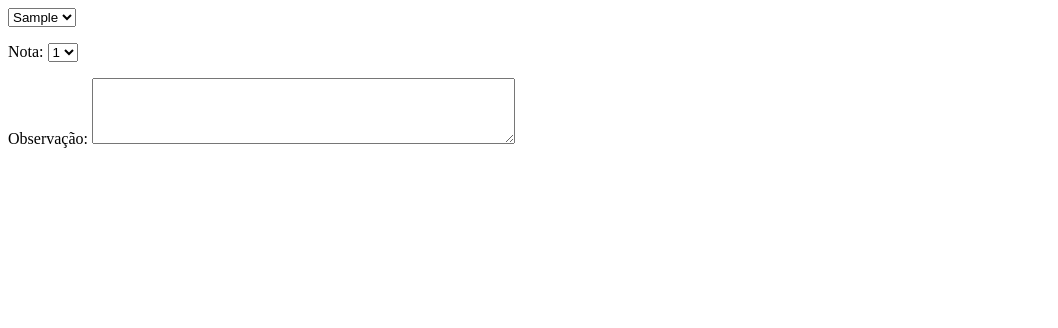
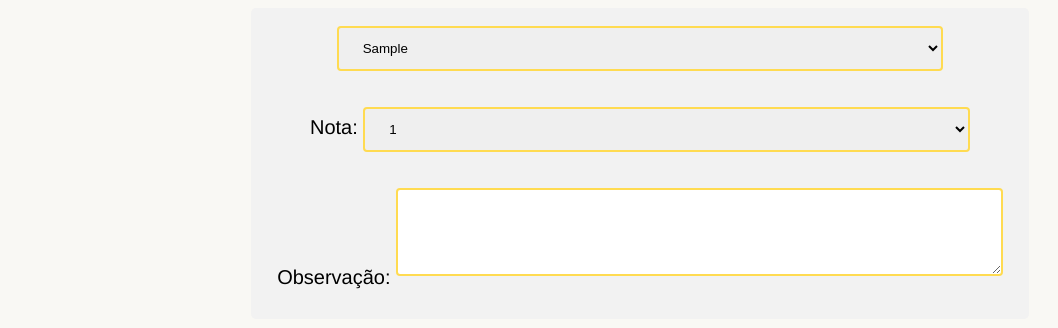
Before and after one commit to andreceratti/TopazioWeb, a PHP site: page /avaliacao/cadastrar.php in a window 1280 px wide. Shown: the top 328 px of the page, without its empty margins (0-1058 px from the left). Run offline with PHP 8.4, Linux system fonts and the light colour scheme; tables that the repository leaves empty or names only in its code hold one stand-in row (values such as "Sample post").

Commit message:
Aplicando css a cadastrar avaliação, correção de pesquisar, style teve textarea acrescentada.

```diff
--- a/avaliacao/cadastrar.php
+++ b/avaliacao/cadastrar.php
@@ -1,13 +1,20 @@
 <!DOCTYPE html>
 <html>
     <head>
+        <meta charset="utf-8">
         <?php
             include '../include/conexao.php';
             include '../include/avaliacao.php';
         ?>
         <title>Avaliar Farmacia</title>
+
+        <link href="../css/estilo.css" rel="stylesheet" type="text/css"/>
+        <link href="../css/style.css" rel="stylesheet" type="text/css"/>
+
     </head>
     <body>
+
+        <center><div class="center">
         <form>
             <select>
                 <?php popularSelectFarmacia() ?>
@@ -28,6 +35,8 @@
             </p>
         </form>
 
+        </div></center>
+
         <?php
             $db->close();
         ?>
--- a/css/style.css
+++ b/css/style.css
@@ -40,6 +40,15 @@ input[type=password] {
 }
 
 select {
+    width: 80%;
+    padding: 12px 20px;
+    margin: 8px 0;
+    box-sizing: border-box;
+    border: 2px solid #FFDB51;
+    border-radius: 4px;
+}
+
+textarea {
     width: 80%;
     padding: 12px 20px;
     margin: 8px 0;
--- a/pedido/pesquisar.php
+++ b/pedido/pesquisar.php
@@ -14,12 +14,15 @@
     </head>
     <body>
         <center><div class="center">
+
         <form>
             <?php
                 mostrarPedidos();
             ?>
         </form>
+
         </div></center>
+
         <?php
             global $db;
             $db->close();
```
